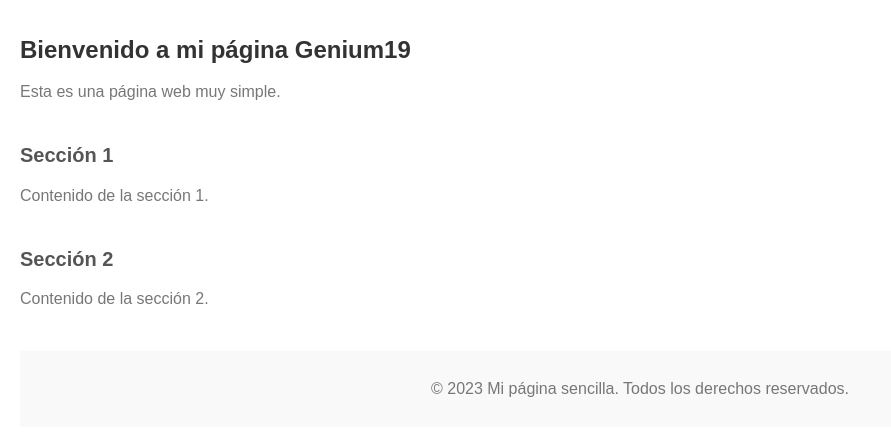
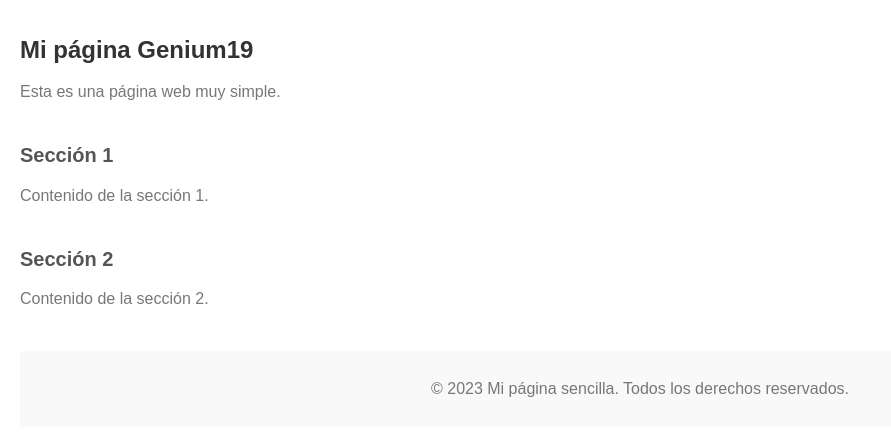
Before and after one commit to Genium19/webcode, a website: page index.html in a window 1280 px wide. Shown: the whole page, without its empty margins (0-891 px from the left). Drawn offline with Linux system fonts and the light colour scheme.

Commit message:
commit html

```diff
--- a/index.html
+++ b/index.html
@@ -34,7 +34,7 @@
     </style>
 </head>
 <body>
-    <h1>Bienvenido a mi página Genium19</h1>
+    <h1>Mi página Genium19</h1>
     <p>Esta es una página web muy simple.</p>
 
     <h2>Sección 1</h2>
```
